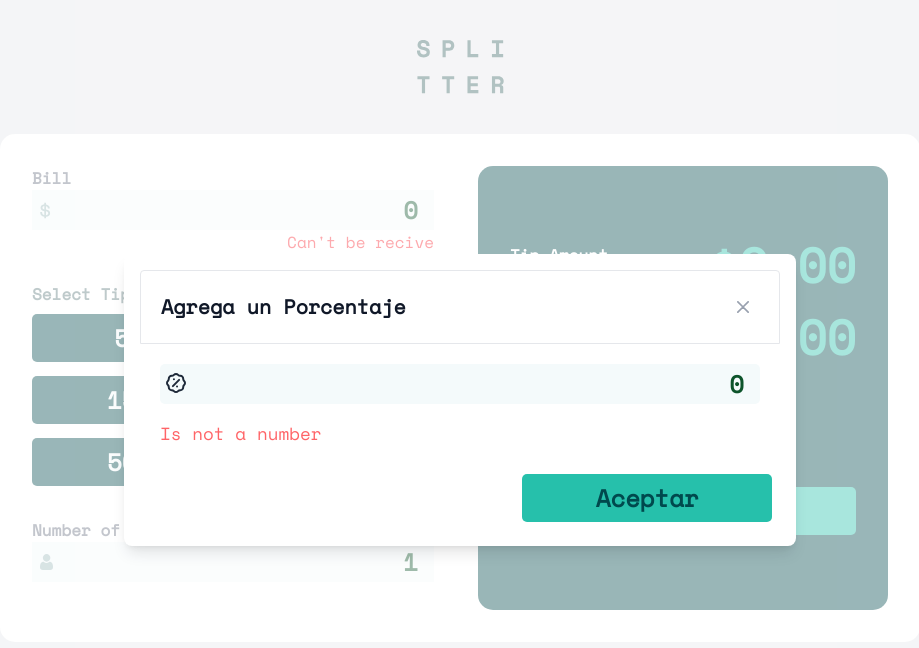
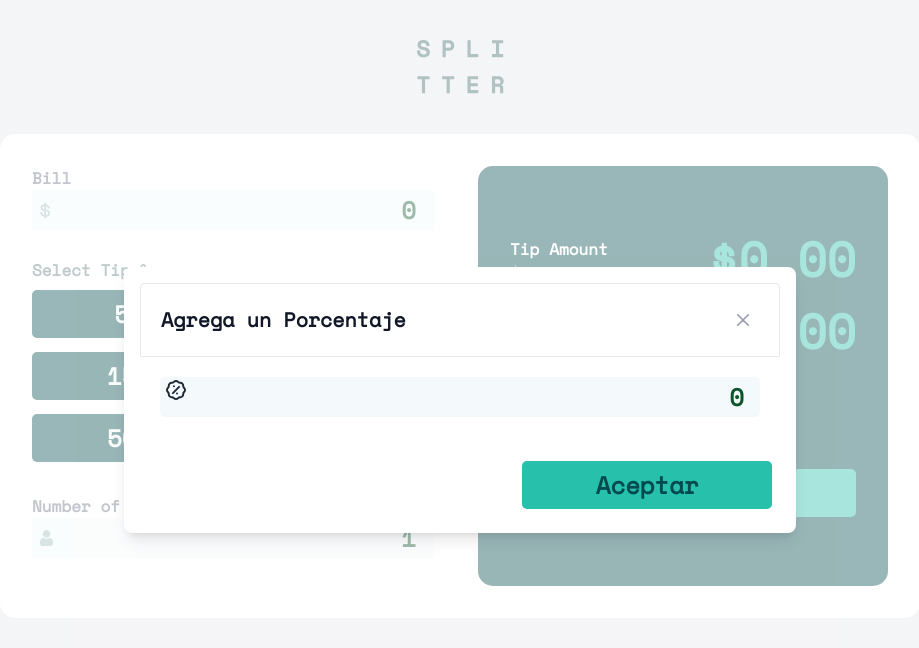
Before and after one commit to diegohansselperez/Calculator_Tip, a React (Vite) app: page / in a window 1280 px wide. Both pictures are taken after a click on the button "Otro %". Shown: the top 648 px of the page, without its empty margins (180-1099 px from the left). Built offline with nearby package versions, Linux system fonts and the light colour scheme.

Commit message:
Le dimos validaciones a los diferentes inputs

```diff
--- a/src/components/calculator.tsx
+++ b/src/components/calculator.tsx
@@ -26,11 +26,33 @@ export const Calculator = () => {
   }, [people, bill, dispatch]);
 
   const handleBill = (e: React.ChangeEvent<HTMLInputElement>) => {
-    dispatch(setBill(Number(e.target.value)));
+    const inputValue = e.target.value;
+    // 1. Expresión regular que solo permite números (enteros en este caso)
+    //    /^\d*$/  -> Permite una cadena de cero o más dígitos.
+    const numberRegex = /^\d*$/;
+
+    // 2. Probamos si el valor del input cumple con la regla
+    if (numberRegex.test(inputValue)) {
+      // 3. Si es válido, lo convertimos a número y lo despachamos
+      //    Manejamos el caso de que el input esté vacío ('') para convertirlo en 0.
+      const numericValue = inputValue === '' ? 0 : parseInt(inputValue, 10);
+      dispatch(setBill(Number(numericValue)));
+    }
   };
 
   const handlePeople = (e: React.ChangeEvent<HTMLInputElement>) => {
-    dispatch(setPeople(Number(e.target.value)));
+    const inputValue = e.target.value;
+    // 1. Expresión regular que solo permite números (enteros en este caso)
+    //    /^\d*$/  -> Permite una cadena de cero o más dígitos.
+    const numberRegex = /^\d*$/;
+
+    // 2. Probamos si el valor del input cumple con la regla
+    if (numberRegex.test(inputValue)) {
+      // 3. Si es válido, lo convertimos a número y lo despachamos
+      //    Manejamos el caso de que el input esté vacío ('') para convertirlo en 0.
+      const numericValue = inputValue === '' ? 0 : parseInt(inputValue, 10);
+      dispatch(setPeople(Number(numericValue)));
+    }
   };
 
   const isActiveOther = () => {
--- a/src/components/modalCustom.tsx
+++ b/src/components/modalCustom.tsx
@@ -19,8 +19,21 @@ const ModalCustom = () => {
   };
 
   const handleChangePercet = (e: React.ChangeEvent<HTMLInputElement>) => {
-    dispatch(setTipPercentage(Number(e.target.value)));
+    const inputValue = e.target.value;
+    // 1. Expresión regular que solo permite números (enteros en este caso)
+    //    /^\d*$/  -> Permite una cadena de cero o más dígitos.
+    const numberRegex = /^\d*$/;
+
+    // 2. Probamos si el valor del input cumple con la regla
+    if (numberRegex.test(inputValue)) {
+      // 3. Si es válido, lo convertimos a número y lo despachamos
+      //    Manejamos el caso de que el input esté vacío ('') para convertirlo en 0.
+      const numericValue = inputValue === '' ? 0 : parseInt(inputValue, 10);
+      dispatch(setTipPercentage(numericValue));
+    }
   };
+
+  console.log('Devuelve si no es numero', tipPercentage);
 
   return (
     <div
@@ -84,11 +97,6 @@ const ModalCustom = () => {
               d="M8.891 15.107 15.11 8.89m-5.183-.52h.01m3.089 7.254h.01M14.08 3.902a2.849 2.849 0 0 0 2.176.902 2.845 2.845 0 0 1 2.94 2.94 2.849 2.849 0 0 0 .901 2.176 2.847 2.847 0 0 1 0 4.16 2.848 2.848 0 0 0-.901 2.175 2.843 2.843 0 0 1-2.94 2.94 2.848 2.848 0 0 0-2.176.902 2.847 2.847 0 0 1-4.16 0 2.85 2.85 0 0 0-2.176-.902 2.845 2.845 0 0 1-2.94-2.94 2.848 2.848 0 0 0-.901-2.176 2.848 2.848 0 0 1 0-4.16 2.849 2.849 0 0 0 .901-2.176 2.845 2.845 0 0 1 2.941-2.94 2.849 2.849 0 0 0 2.176-.901 2.847 2.847 0 0 1 4.159 0Z"
             />
           </svg>
-          {
-            <span className=" text-red-400 m-0 text-[110%]">
-              Is not a number
-            </span>
-          }
         </div>
         {/* Pie de página del modal */}
         <div className="flex items-center justify-center p-4 md:p-2 md:justify-end  rounded-b dark:border-white">
--- a/src/components/percentButton.tsx
+++ b/src/components/percentButton.tsx
@@ -39,7 +39,7 @@ const PercentButton = ({ percent }: Props) => {
   const baseClasses =
     'transition-colors text-2xl font-bold rounded-[5px] w-full h-12 cursor-pointer';
   const activeClasses =
-    'bg-StrongCyan text-VeryDarkCyan opacity-50 cursor-not-allowed'; // Estilos cuando está activo.
+    'bg-StrongCyan text-VeryDarkCyan opacity-50 cursor-not-allowed border-2 border-Grey-200'; // Estilos cuando está activo.
   const inactiveClasses =
     'bg-Green-900 text-Grey-50 hover:bg-green-300 hover:text-Green-900'; // Estilos cuando está inactivo.
 
--- a/src/components/setInput.tsx
+++ b/src/components/setInput.tsx
@@ -1,3 +1,5 @@
+import { useState } from 'react';
+
 interface Props {
   label: string;
   value: number | string;
@@ -6,6 +8,13 @@ interface Props {
 }
 
 const Input = ({ label, value, iconUrl, onChange }: Props) => {
+  const [isTouched, setIsTouched] = useState(false);
+
+  const handleBlur = () => {
+    setIsTouched(true);
+  };
+
+  const showError = value === 0 && isTouched;
   return (
     <div className="flex flex-col mb-7 m-0 ">
       <div className="flex">
@@ -20,15 +29,21 @@ const Input = ({ label, value, iconUrl, onChange }: Props) => {
       <div className="relative">
         <input
           id={label.toLocaleLowerCase()}
-          className="bg-Grey-50 rounde-[5px] focus:outline-Green-400 cursor-pointer h-10 text-right pr-4 text-2xl font-bold text-green-900 w-full"
+          className={`${
+            showError
+              ? 'border-2 border-red-500 focus:outline-red-500'
+              : 'border-2 border-transparent'
+          } bg-Grey-50 rounde-[5px] focus:outline-Green-400 cursor-pointer h-10 text-right pr-4 text-2xl font-bold text-green-900 w-full`}
           type="text"
-          maxLength={5}
+          maxLength={label === 'Bill' ? 15 : 4}
+          onBlur={handleBlur}
           value={value}
           onChange={onChange}
+          min={0}
         />
         <img className="absolute top-3 left-2" src={iconUrl} alt="icon" />
       </div>
-      {value === 0 && (
+      {showError && (
         <p className="text-right text-red-500 m-0">Can't be recive</p>
       )}
     </div>
```
